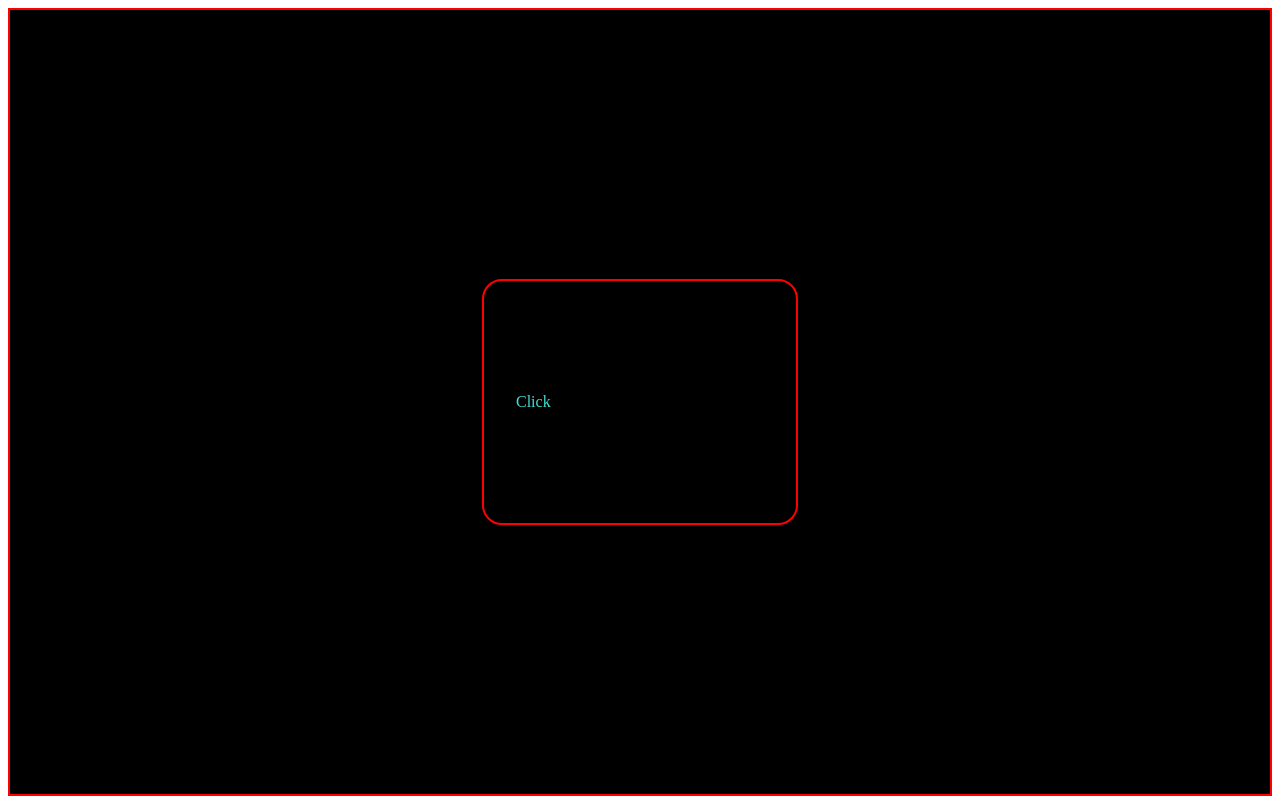
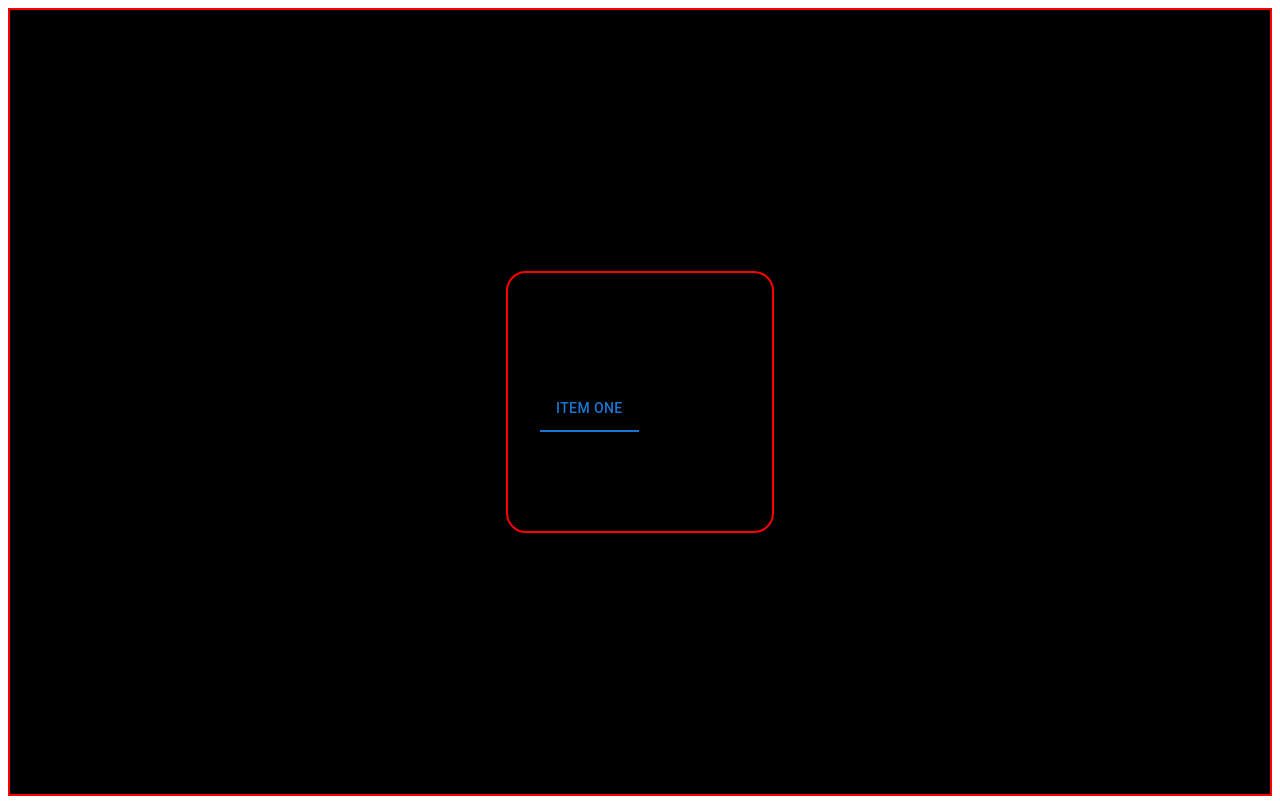
Before and after one commit to JustLenard/webSocketApp, a React (Vite) app in the folder client/: page /login in a window 1280 px wide. Built offline with nearby package versions, Linux system fonts and the light colour scheme; no server answers.

Commit message:
added tabs

```diff
--- a/client/package.json
+++ b/client/package.json
@@ -11,6 +11,7 @@
   "dependencies": {
     "@emotion/react": "^11.10.6",
     "@emotion/styled": "^11.10.6",
+    "@mui/lab": "^5.0.0-alpha.121",
     "@mui/material": "^5.11.10",
     "react": "^18.2.0",
     "react-dom": "^18.2.0",
--- /dev/null
+++ b/client/src/forms/LoginForm.tsx
@@ -0,0 +1,7 @@
+interface Props {}
+
+const LoginForm: React.FC<Props> = () => {
+	return <>Login Form</>
+}
+
+export default LoginForm
--- /dev/null
+++ b/client/src/forms/SignInForm.tsx
@@ -0,0 +1,7 @@
+interface Props {}
+
+const SignInForm: React.FC<Props> = () => {
+	return <>Sign in</>
+}
+
+export default SignInForm
--- a/client/src/pages/LoginPage.tsx
+++ b/client/src/pages/LoginPage.tsx
@@ -1,4 +1,5 @@
 import styled from '@emotion/styled'
+import { TabContext, TabList, TabPanel } from '@mui/lab'
 import {
 	Divider,
 	FormControl,
@@ -6,15 +7,28 @@ import {
 	Input,
 	InputLabel,
 	List,
+	Tab,
+	Tabs,
 	TextField,
 } from '@mui/material'
 import { Box, Container } from '@mui/system'
+import { useState } from 'react'
 import { Form } from 'react-router-dom'
+import LoginForm from '../forms/LoginForm'
+import SignInForm from '../forms/SignInForm'
 
 const Button = styled.div`
 	color: turquoise;
 `
+type Tabs = 'LogIn' | 'SignIn'
+
 const Login = () => {
+	const [value, setValue] = useState<Tabs>('LogIn')
+
+	const handleChange = (event: React.SyntheticEvent, newValue: Tabs) => {
+		setValue(newValue)
+	}
+
 	return (
 		<Box
 			sx={{ border: '2px solid red', height: 'calc(100vh - 16px)', backgroundColor: 'black' }}
@@ -23,12 +37,21 @@ const Login = () => {
 			alignItems={'center'}
 		>
 			<Box border={'2px solid red'} p={'2rem'} borderRadius={5}>
-				<h1>Log in</h1>
-				<Button>Click</Button>
-				<FormControl>
-					<TextField label="Email" variant="outlined" size="small" />
-					<TextField label="Password" variant="outlined" size="small" />
-				</FormControl>
+				<h1>Welcome</h1>
+				<TabContext value={value}>
+					<Box sx={{ borderBottom: 1, borderColor: 'divider' }}>
+						<TabList onChange={handleChange} aria-label="lab API tabs example">
+							<Tab label="Item One" value="LogIn" />
+							<Tab label="Item Two" value="SignIn" />
+						</TabList>
+					</Box>
+					<TabPanel value="LogIn">
+						<LoginForm />
+					</TabPanel>
+					<TabPanel value="SignIn">
+						<SignInForm />
+					</TabPanel>
+				</TabContext>
 			</Box>
 		</Box>
 	)
```
Also changed, not shown: 1 other file (tests, documents, lock files or other folders).
